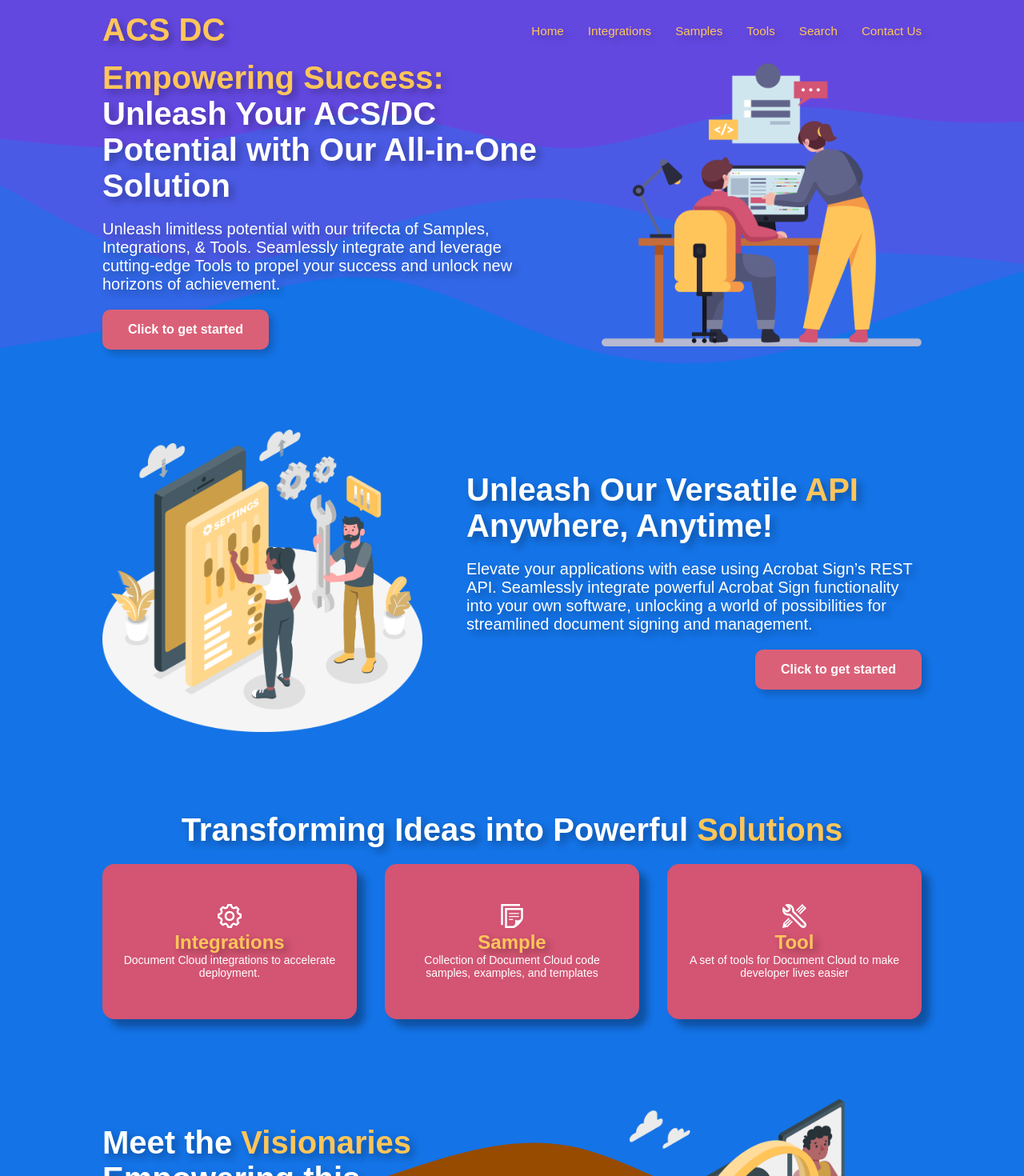
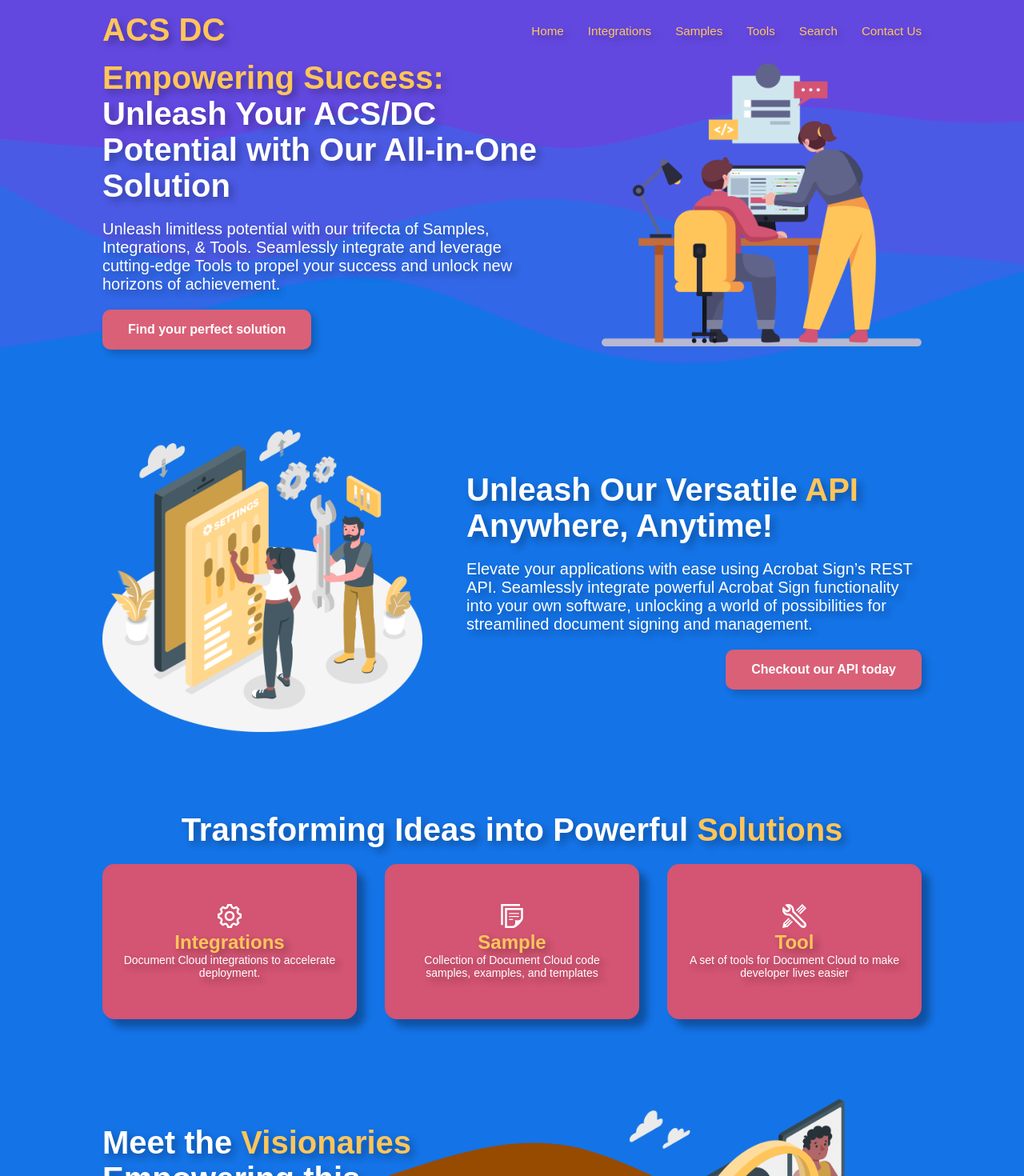
Before and after one commit to NathanNguyen345/cc-dc-community, a React (Create React App) app in the folder client/: page / in a window 1280 px wide. Shown: the top 1470 px of the page at 80% size. Built offline with nearby package versions, Linux system fonts and the light colour scheme; a web font is replaced by a local one.

Commit message:
Fix react link and buttons

```diff
--- a/client/src/components/button/Button.js
+++ b/client/src/components/button/Button.js
@@ -5,11 +5,17 @@ import styles from "./button.module.css";
 const Button = ({ text, color, link = null }) => {
   let fileName = link;
 
-  return (
-    <Link to={`/search/${fileName}`} state={{ fileName: fileName }}>
+  if (link !== null) {
+    return (
+      <Link to={`/search/${fileName}`} state={{ fileName: fileName }}>
+        <button className={`${styles.button} ${styles[color]}`}>{text}</button>
+      </Link>
+    );
+  } else {
+    return (
       <button className={`${styles.button} ${styles[color]}`}>{text}</button>
-    </Link>
-  );
+    );
+  }
 };
 
 export default Button;
--- a/client/src/components/features/FeaturePage.js
+++ b/client/src/components/features/FeaturePage.js
@@ -3,7 +3,7 @@ import styles from "./featurePage.module.css";
 import Button from "../button/Button";
 import KeyFeatureCard from "../keyFeatureCard/KeyFeatureCard";
 import FeatureHighlights from "./FeatureHighlights";
-import { useLocation } from "react-router-dom";
+import { Link, useLocation } from "react-router-dom";
 import useFeaturePageDataContext from "../../data/featurePageDataContext";
 import useIntersectionObserver from "../hooks/useIntersectionObserver";
 
@@ -84,7 +84,6 @@ const FeaturePage = ({ color }) => {
         <div className={`content ${styles.featureContent}`}>
           <div
             className={
-              // FIXME: Not rendering like it should and it's hiding
               isInView2
                 ? styles.featureCallToActionEnter
                 : styles.featureCallToActionEnter
@@ -94,7 +93,9 @@ const FeaturePage = ({ color }) => {
             <h1>
               Unleash the Possibilities: Discover a World of Powerful Features
             </h1>
-            <Button text="More Features" color={color} />
+            <Link to="/search">
+              <Button text="More Features" color={color} />
+            </Link>
           </div>
         </div>
       </div>
--- a/client/src/components/home/Homepage.js
+++ b/client/src/components/home/Homepage.js
@@ -7,6 +7,7 @@ import Button from "../button/Button";
 import KeyFeatureCard from "../keyFeatureCard/KeyFeatureCard";
 import useIntersectionObserver from "../hooks/useIntersectionObserver";
 import { useLocation } from "react-router-dom";
+import { Link } from "react-router-dom";
 
 const Homepage = () => {
   const [divRef, isInView] = useIntersectionObserver();
@@ -48,7 +49,9 @@ const Homepage = () => {
               </p>
             </div>
             <div className={styles.button}>
-              <Button text="Click to get started" />
+              <Link to="/search">
+                <Button text="Find your perfect solution" />
+              </Link>
             </div>
           </div>
 
@@ -99,7 +102,10 @@ const Homepage = () => {
               </p>
             </div>
             <div className={styles.buttonRight}>
-              <Button text="Click to get started" />
+              <Button
+                text="Checkout our API today"
+                externalLink="https://secure.na1.adobesign.com/public/docs/restapi/v6"
+              />
             </div>
           </div>
         </div>
@@ -122,16 +128,19 @@ const Homepage = () => {
             <div
               className={isInView3 ? `${styles.itemEnter}` : `${styles.item}`}
             >
+              <Link to="/integrations">
                 <KeyFeatureCard
                   title={"Integrations"}
                   desc={"Document Cloud integrations to accelerate deployment."}
                   img={"gear"}
                   color={"Default"}
                 />
+              </Link>
             </div>
             <div
               className={isInView3 ? `${styles.itemEnter}` : `${styles.item}`}
             >
+              <Link to="/samples">
                 <KeyFeatureCard
                   title={"Sample"}
                   desc={
@@ -140,10 +149,12 @@ const Homepage = () => {
                   img={"file"}
                   color={"Default"}
                 />
+              </Link>
             </div>
             <div
               className={isInView3 ? `${styles.itemEnter}` : `${styles.item}`}
             >
+              <Link to="/tools">
                 <KeyFeatureCard
                   title={"Tool"}
                   desc={
@@ -152,6 +163,7 @@ const Homepage = () => {
                   img={"tool"}
                   color={"Default"}
                 />
+              </Link>
             </div>
           </div>
         </div>
--- a/client/src/components/home/home.module.css
+++ b/client/src/components/home/home.module.css
@@ -151,6 +151,7 @@ img{
     display: flex;
     flex-direction: column;
     align-items: center;
+    cursor: pointer;
 }
 
 .keyfeatureContent{
```
Lines whose indentation alone changed are shown as unchanged.
